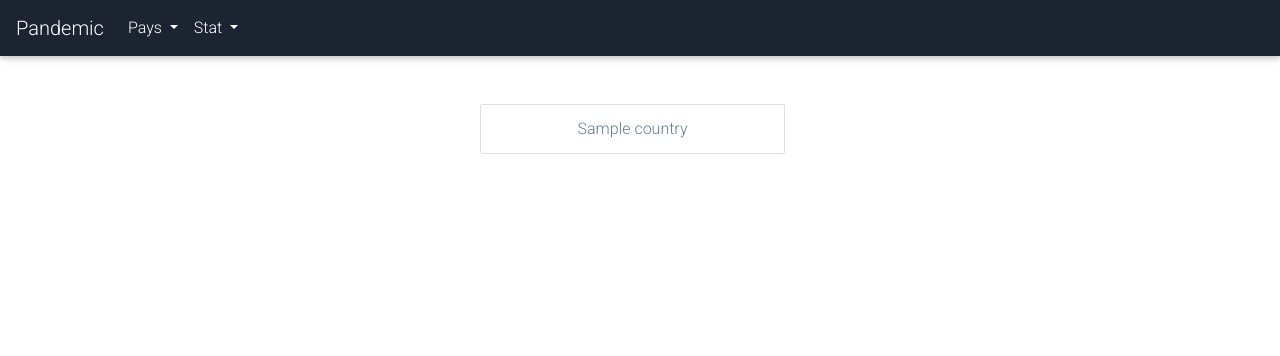
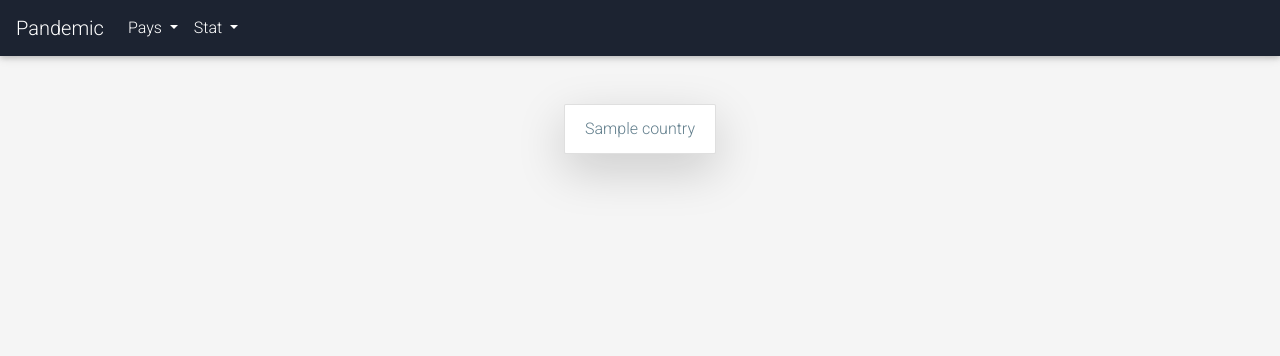
Before and after one commit to fzammit/ExamSymfo, a Symfony app: template templates/app/index.html.twig in a window 1280 px wide. Shown: the top 356 px of the page. Run offline with Twig, Linux system fonts and the light colour scheme; the template is opened without the code that fills it: most values are stand-ins (such as "Sample title", 1, 10 or a date in 2020); some libraries are stand-ins or nearby versions.

Commit message:
exercice 6 done :godmode:

```diff
--- a/templates/app/index.html.twig
+++ b/templates/app/index.html.twig
@@ -3,11 +3,13 @@
 {% block title %}Pandemic{% endblock %}
 
 {% block body %}
-<ul class="list-unstyled text-center list-group col-3 ml-auto mr-auto">
-    {% for country in countries %}
-    <li class="list-group-item mt-5">
-        <a class="blue-grey-text" href="{{ path('country_show', {'id': country.id}) }}">{{country.name}}</a>
-    </li>
-    {% endfor %}
-</ul>
+<div class=" row">
+    <ul class="list-unstyled text-center list-group ml-auto mr-auto">
+        {% for country in countries %}
+        <li class="list-group-item mt-5 shadow-lg">
+            <a class="blue-grey-text" href="{{ path('country_show', {'id': country.id}) }}">{{country.name}}</a>
+        </li>
+        {% endfor %}
+    </ul>
+</div>
 {% endblock %}
--- a/templates/base.html.twig
+++ b/templates/base.html.twig
@@ -14,7 +14,7 @@
         <link href="https://cdnjs.cloudflare.com/ajax/libs/mdbootstrap/4.12.0/css/mdb.min.css" rel="stylesheet">
         {% block stylesheets %}{% endblock %}
     </head>
-    <body>
+    <body class="grey lighten-4">
         {% include '__partials/nav.html.twig' %}
         {% block body %}{% endblock %}
         {% block javascripts %}{% endblock %}
```
